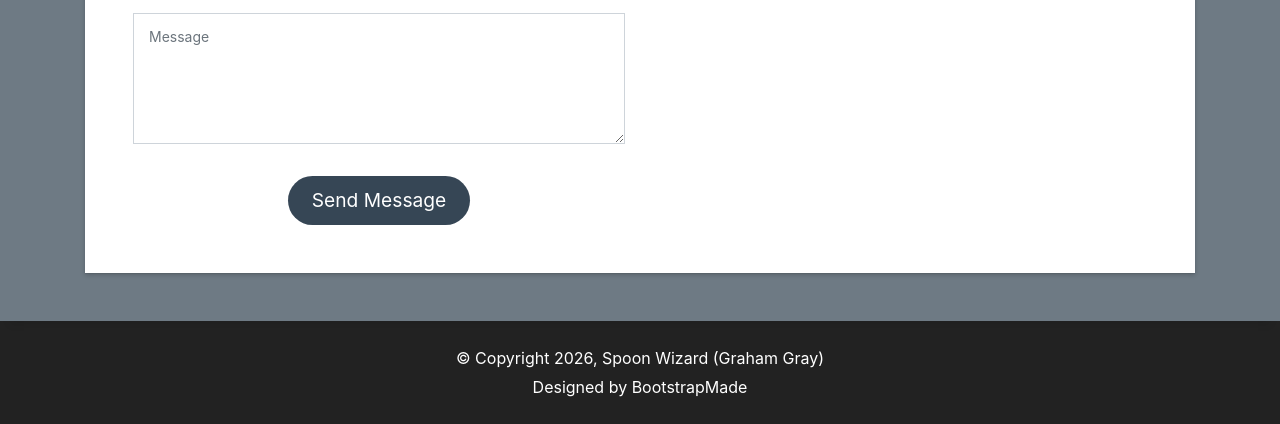
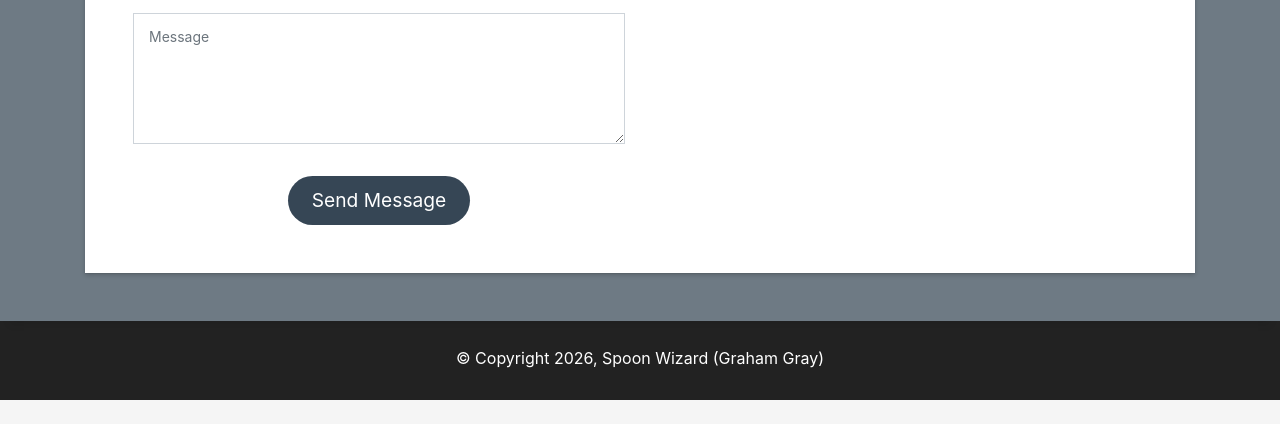
Before and after one commit to orviwan/spoonwizard.com, an Eleventy site: page homepage/home.md in a window 1280 px wide. Shown: the part 3805-4229 px from the top of the page. After the commit the page ends 4205 px from the top, so only its background shows below. Built offline with nearby package versions, Linux system fonts and the light colour scheme; Eleventy itself is replaced by a stand-in of ours; files that its build step writes are made by us from their sources; a web font is replaced by a local one.

Commit message:
remove credits

```diff
--- a/_includes/components/footer.njk
+++ b/_includes/components/footer.njk
@@ -5,15 +5,6 @@
       <div class="col-sm-12">
         <div class="copyright-box">
           <p class="copyright">&copy; Copyright {% currentYear %}, {{ metadata.author.name }}</p>
-          <div class="credits">
-            <!--
-            All the links in the footer should remain intact.
-            You can delete the links only if you purchased the pro version.
-            Licensing information: https://bootstrapmade.com/license/
-            Purchase the pro version with working PHP/AJAX contact form: https://bootstrapmade.com/buy/?theme=DevFolio
-          -->
-            Designed by <a href="https://bootstrapmade.com/">BootstrapMade</a>
-          </div>
         </div>
       </div>
     </div>
```
